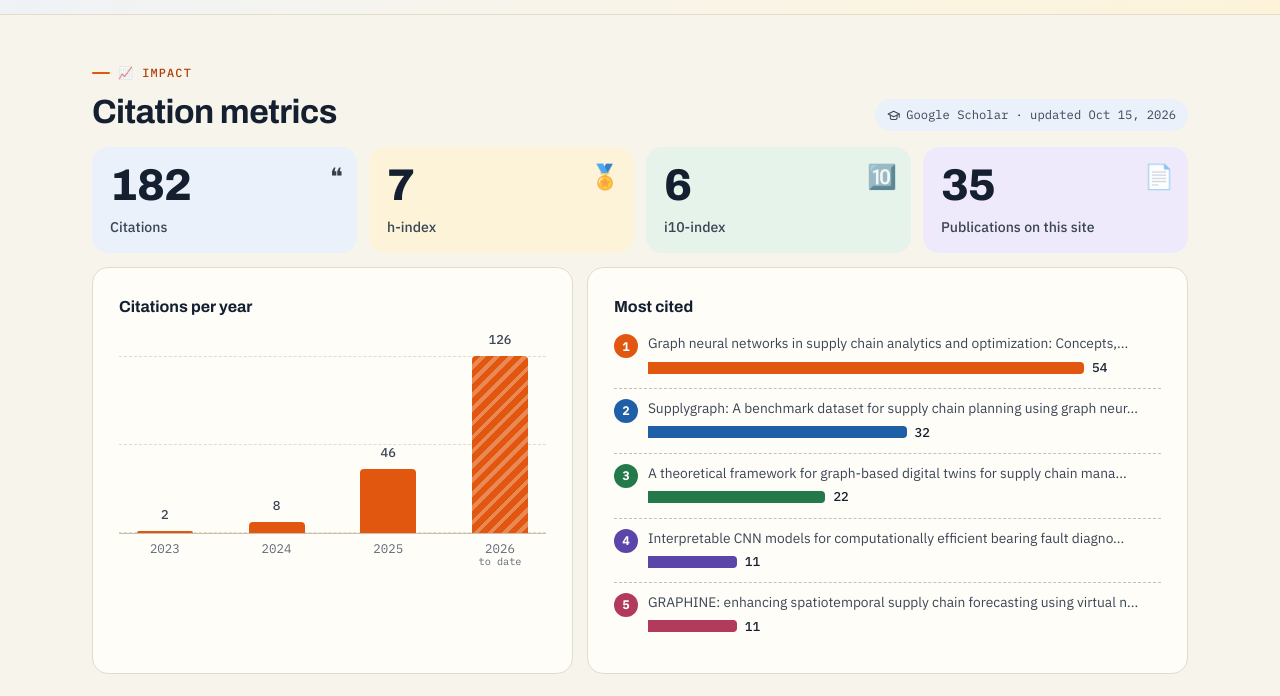
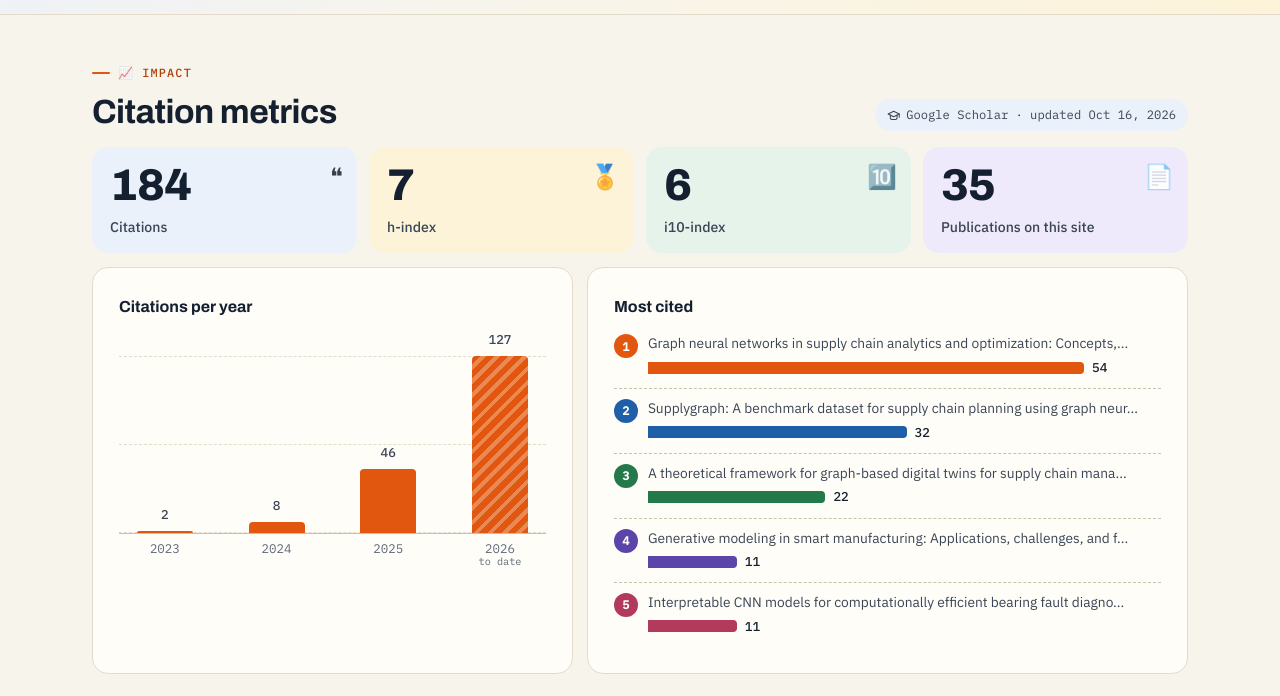
Before and after one commit to shafikul-islam/shafikul-islam.github.io, a Jekyll site: the page built from publications.html, in a window 1280 px wide and 1400 px high. Shown: the part 305-1001 px from the top of the window. Built offline with Jekyll 4.4.1, drawn with Linux system fonts in a browser that asks for light colours; some of the changed text lies outside the part shown.

Commit message:
Update citation metrics from Google Scholar

```diff
--- a/_data/scholar.yml
+++ b/_data/scholar.yml
@@ -1,8 +1,8 @@
 # Generated by _tools/update_scholar.py from the public Google Scholar profile. Do not edit by hand.
-updated: "2026-10-15"
+updated: "2026-10-16"
 profile: "https://scholar.google.com/citations?user=A8KOQBEAAAAJ"
-citations: 182
-citations_recent: 182
+citations: 184
+citations_recent: 184
 h_index: 7
 h_index_recent: 7
 i10_index: 6
@@ -11,7 +11,7 @@ per_year:
   - { year: 2023, cites: 2 }
   - { year: 2024, cites: 8 }
   - { year: 2025, cites: 46 }
-  - { year: 2026, cites: 126 }
+  - { year: 2026, cites: 127 }
 by_id:
   C2: 3
   C3: 32
@@ -19,8 +19,8 @@ by_id:
   J10: 1
   J11: 11
   J12: 1
-  J2: 7
-  J3: 10
+  J2: 8
+  J3: 11
   J4: 11
   J5: 2
   J6: 6
@@ -47,10 +47,10 @@ papers:
     cites: 11
     year: 2025
   - title: "Generative modeling in smart manufacturing: Applications, challenges, and future directions"
-    cites: 10
+    cites: 11
     year: 2025
   - title: "Interpretable Forecasting of Dissolved Oxygen Leveraging Foundation Model for Proactive Aeration in Rural Wastewater Treatment Systems"
-    cites: 7
+    cites: 8
     year: 2025
   - title: "Comprehensive and Comparative Characterizations of Tensile Properties and Fracture Mechanisms of 3D Printed Multifunctional Carbon‐Fiber and Metal‐Filled PLA Composite Parts"
     cites: 6
```
